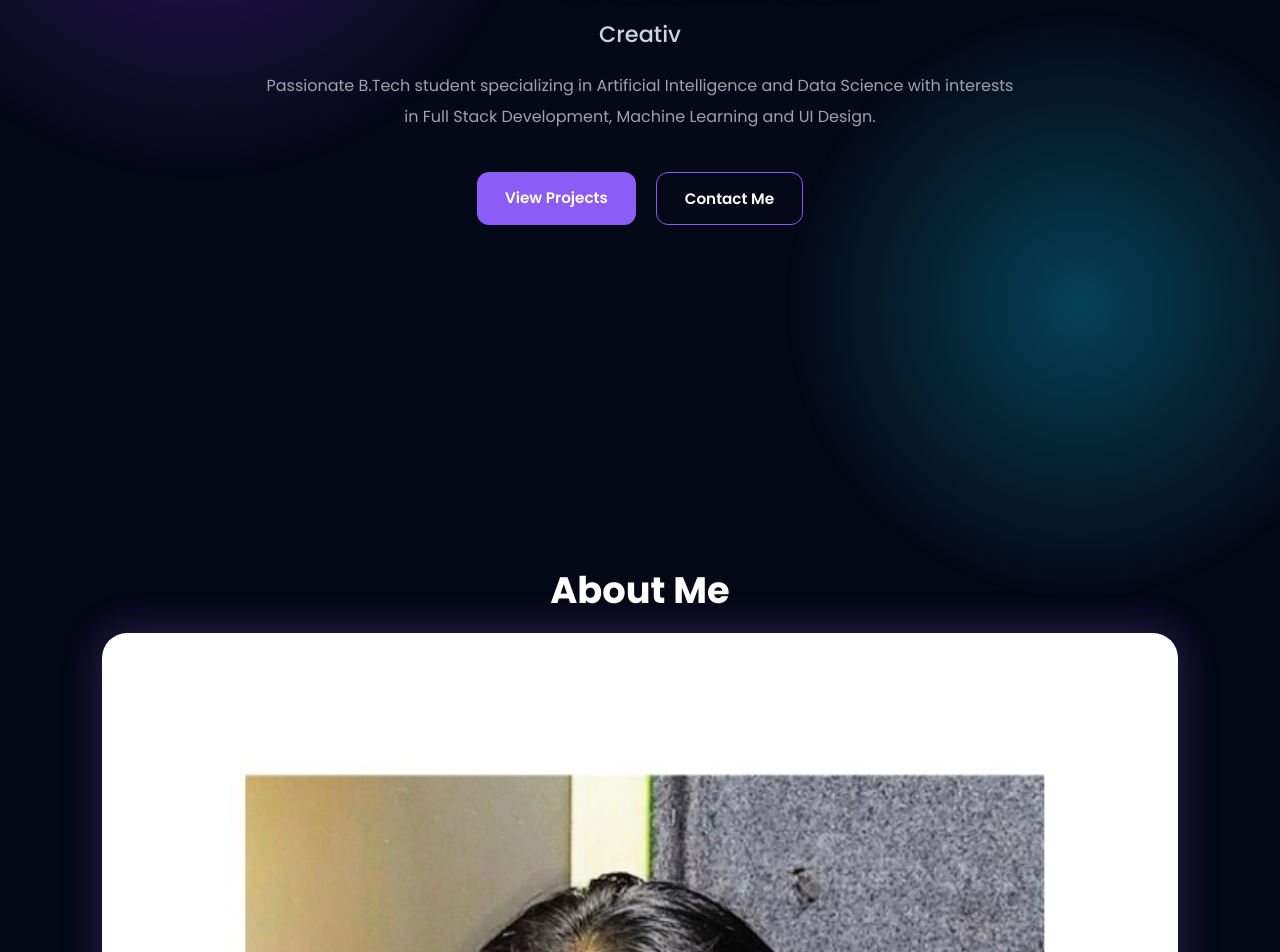
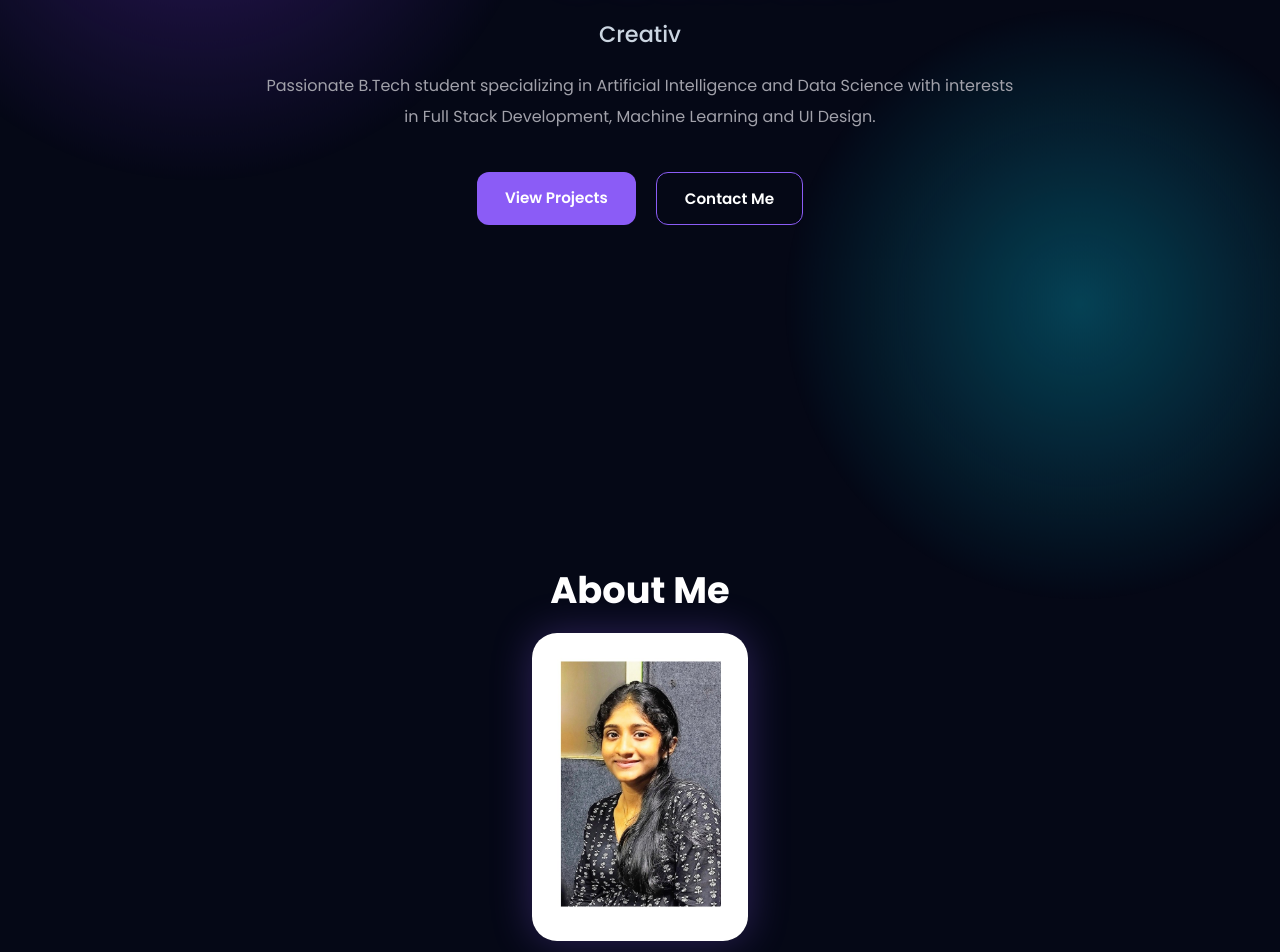
Before and after one commit to Cia-Soni/Cia-Portfolio, a plain HTML site: page index.html in a window 1280 px wide. Shown: the part 348-1300 px from the top of the page. Drawn offline with Linux system fonts and the light colour scheme.

Commit message:
Update style.css

```diff
--- a/css/style.css
+++ b/css/style.css
@@ -232,7 +232,7 @@ body::after{
 }
 
 .about-image img{
-  width:100%;
+  width:20%;
   border-radius:25px;
   object-fit:cover;
   box-shadow:0 0 40px rgba(139,92,246,0.3);
```
